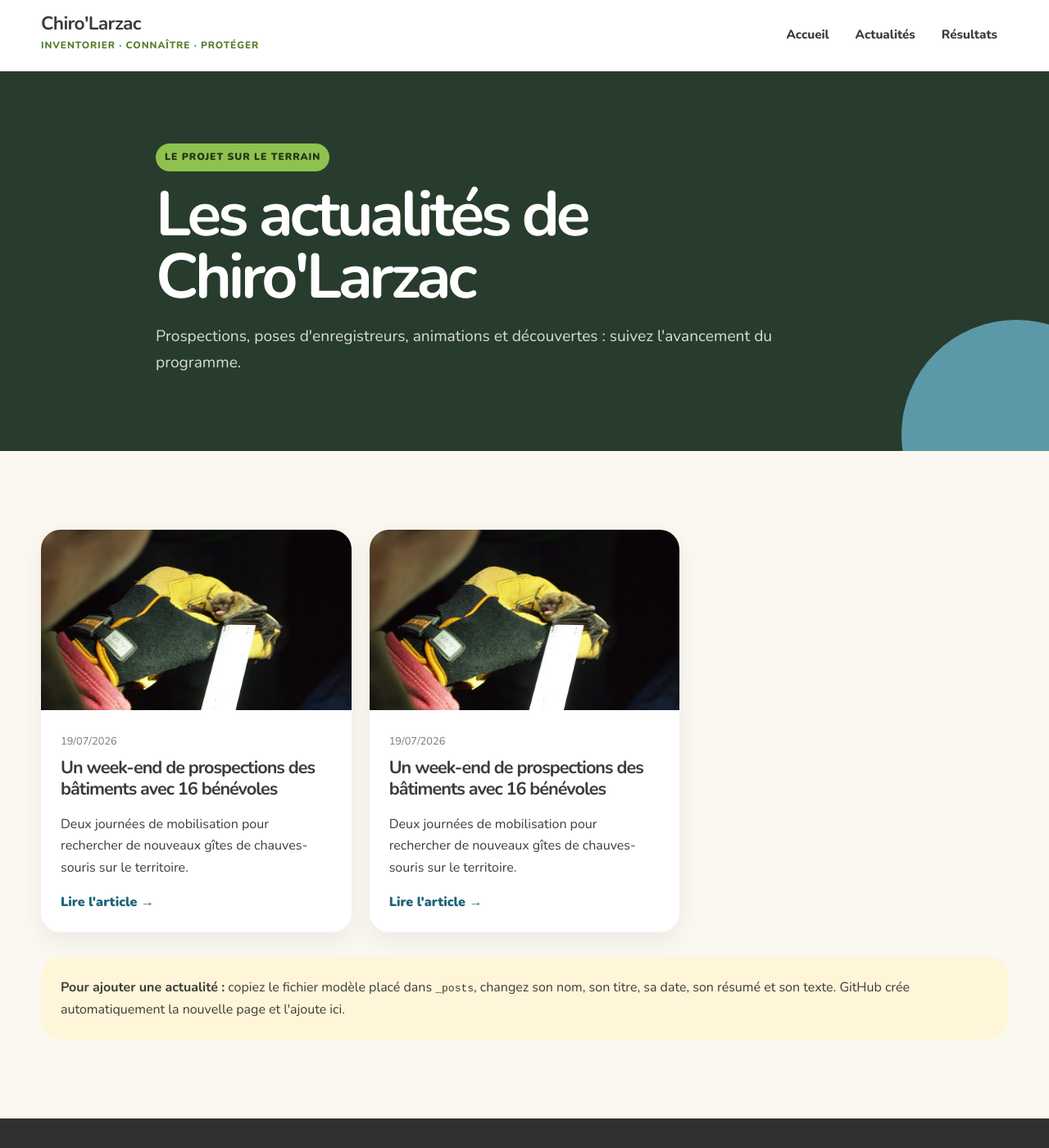
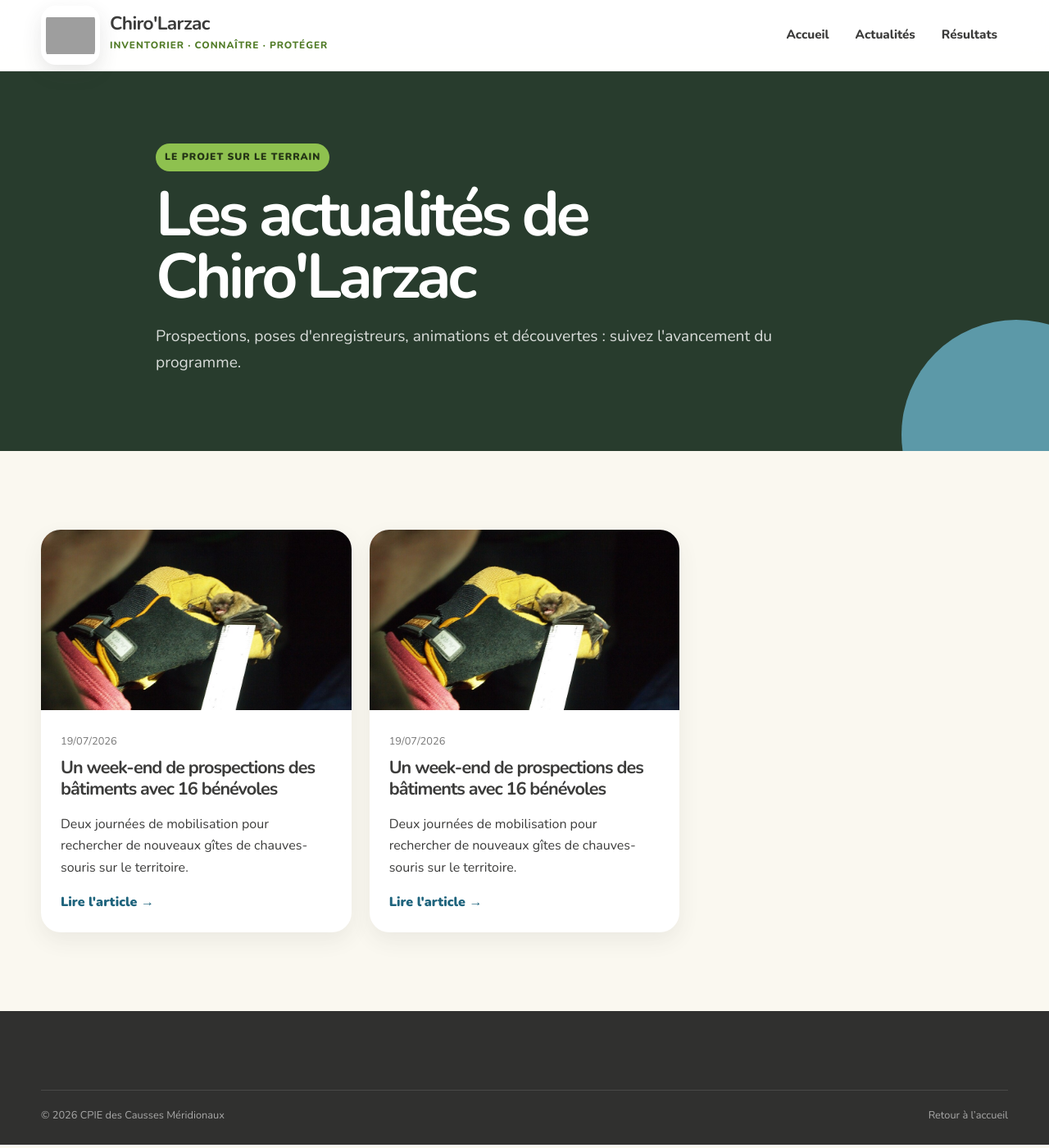
Before and after one commit to mathdaval-sys/Chiro-Larzac, a Jekyll site: the page built from actualites.html, in a window 1280 px wide and 1400 px high. Shown: the whole window at 82% size. Built offline with Jekyll 4.4.1, drawn with Linux system fonts in a browser that asks for light colours; grey boxes are pictures that could not be loaded.

Commit message:
Add files via upload

```diff
--- a/_layouts/default.html
+++ b/_layouts/default.html
@@ -1 +1 @@
-<!doctype html><html lang="fr"><head><meta charset="utf-8"><meta name="viewport" content="width=device-width,initial-scale=1"><title>{{ page.title }} — Chiro'Larzac</title><link rel="preconnect" href="https://fonts.googleapis.com"><link rel="preconnect" href="https://fonts.gstatic.com" crossorigin><link href="https://fonts.googleapis.com/css2?family=Nunito:wght@400;600;700;800;900&display=swap" rel="stylesheet"><link rel="stylesheet" href="{{ site.baseurl }}/styles.css"></head><body><header class="site-header"><div class="container header-inner"><a class="brand" href="{{ site.baseurl }}/index.html"><span class="brand-text"><strong>Chiro'Larzac</strong><span>Inventorier · connaître · protéger</span></span></a><nav class="main-nav"><a href="{{ site.baseurl }}/index.html">Accueil</a><a href="{{ site.baseurl }}/actualites.html">Actualités</a><a href="{{ site.baseurl }}/resultats.html">Résultats</a></nav><button class="menu-toggle" aria-label="Ouvrir le menu"><span></span><span></span><span></span></button></div></header>{{ content }}<footer class="site-footer"><div class="container"><div class="footer-bottom"><span>© 2026 CPIE des Causses Méridionaux</span><a href="{{ site.baseurl }}/index.html">Retour à l’accueil</a></div></div></footer><script src="{{ site.baseurl }}/script.js"></script></body></html>
+<!doctype html><html lang="fr"><head><meta charset="utf-8"><meta name="viewport" content="width=device-width,initial-scale=1"><title>{{ page.title }} — Chiro'Larzac</title><link rel="preconnect" href="https://fonts.googleapis.com"><link rel="preconnect" href="https://fonts.gstatic.com" crossorigin><link href="https://fonts.googleapis.com/css2?family=Nunito:wght@400;600;700;800;900&display=swap" rel="stylesheet"><link rel="stylesheet" href="{{ site.baseurl }}/styles.css?v=9.0"></head><body><header class="site-header"><div class="container header-inner"><a class="brand" href="{{ site.baseurl }}/index.html"><span class="brand-mark brand-mark-logo"><img src="{{ site.baseurl }}/assets/logo-chirolarzac.png" alt="Logo Chiro'Larzac"></span><span class="brand-text"><strong>Chiro'Larzac</strong><span>Inventorier · connaître · protéger</span></span></a><nav class="main-nav"><a href="{{ site.baseurl }}/index.html">Accueil</a><a href="{{ site.baseurl }}/actualites.html">Actualités</a><a href="{{ site.baseurl }}/resultats.html">Résultats</a></nav><button class="menu-toggle" aria-label="Ouvrir le menu"><span></span><span></span><span></span></button></div></header>{{ content }}<footer class="site-footer"><div class="container"><div class="footer-bottom"><span>© 2026 CPIE des Causses Méridionaux</span><a href="{{ site.baseurl }}/index.html">Retour à l’accueil</a></div></div></footer><script src="{{ site.baseurl }}/script.js?v=9.0"></script></body></html>
--- a/actualites.html
+++ b/actualites.html
@@ -2,4 +2,4 @@
 layout: default
 title: Actualités
 ---
-<main><section class="article-hero"><div class="container article-hero-content"><span class="tag">Le projet sur le terrain</span><h1>Les actualités de Chiro'Larzac</h1><p class="article-lead">Prospections, poses d'enregistreurs, animations et découvertes : suivez l'avancement du programme.</p></div></section><section class="section"><div class="container"><div class="news-list">{% for post in site.posts %}<article class="news-card">{% if post.image %}<a href="{{ site.baseurl }}{{ post.url }}"><img src="{{ site.baseurl }}{{ post.image }}" alt="{{ post.alt | default: post.title }}"></a>{% endif %}<div class="news-card-copy"><time datetime="{{ post.date | date_to_xmlschema }}">{{ post.date | date: "%d/%m/%Y" }}</time><h2><a href="{{ site.baseurl }}{{ post.url }}">{{ post.title }}</a></h2><p>{{ post.resume }}</p><a class="species-link" href="{{ site.baseurl }}{{ post.url }}">Lire l'article →</a></div></article>{% endfor %}</div><div class="admin-guide"><strong>Pour ajouter une actualité :</strong> copiez le fichier modèle placé dans <code>_posts</code>, changez son nom, son titre, sa date, son résumé et son texte. GitHub crée automatiquement la nouvelle page et l'ajoute ici.</div></div></section></main>
+<main><section class="article-hero"><div class="container article-hero-content"><span class="tag">Le projet sur le terrain</span><h1>Les actualités de Chiro'Larzac</h1><p class="article-lead">Prospections, poses d'enregistreurs, animations et découvertes : suivez l'avancement du programme.</p></div></section><section class="section"><div class="container"><div class="news-list">{% for post in site.posts %}<article class="news-card">{% if post.image %}<a href="{{ site.baseurl }}{{ post.url }}"><img src="{{ site.baseurl }}{{ post.image }}" alt="{{ post.alt | default: post.title }}"></a>{% endif %}<div class="news-card-copy"><time datetime="{{ post.date | date_to_xmlschema }}">{{ post.date | date: "%d/%m/%Y" }}</time><h2><a href="{{ site.baseurl }}{{ post.url }}">{{ post.title }}</a></h2><p>{{ post.resume }}</p><a class="species-link" href="{{ site.baseurl }}{{ post.url }}">Lire l'article →</a></div></article>{% endfor %}</div></div></section></main>
--- a/resultats.html
+++ b/resultats.html
@@ -1,12 +1,12 @@
 ---
 layout: null
 ---
-<!doctype html><html lang="fr"><head><meta charset="utf-8"><meta name="viewport" content="width=device-width,initial-scale=1"><meta name="description" content="Résultats actualisés du programme Chiro'Larzac."><title>Résultats — Chiro'Larzac</title><link rel="preconnect" href="https://fonts.googleapis.com"><link rel="preconnect" href="https://fonts.gstatic.com" crossorigin><link href="https://fonts.googleapis.com/css2?family=Nunito:wght@400;600;700;800;900&display=swap" rel="stylesheet"><link rel="stylesheet" href="styles.css?v=8.0"></head><body>
-<header class="site-header"><div class="container header-inner"><a class="brand" href="index.html"><span class="brand-mark" aria-hidden="true"><svg viewBox="0 0 64 64"><path fill="#8EC14F" d="M31.8 25.4c-4.2-7.3-12.6-11.6-22.4-9.7 2.4 2.7 3.8 5.3 4.2 7.8-4.8-.5-8.7.8-11.5 4.1 6.2.3 10.2 2.7 12.1 7.1-3.5 1.4-6.2 4.1-8.1 8.2 8.2-1.4 14.7.3 19.6 5.1 1.8-4.2 3.8-7.6 6.1-10.2 2.2 2.6 4.3 6 6.1 10.2 4.9-4.8 11.4-6.5 19.6-5.1-1.9-4.1-4.6-6.8-8.1-8.2 1.9-4.4 5.9-6.8 12.1-7.1-2.8-3.3-6.7-4.6-11.5-4.1.4-2.5 1.8-5.1 4.2-7.8-9.8-1.9-18.2 2.4-22.4 9.7Z"/><circle cx="32" cy="31" r="5" fill="#EFBB3D"/></svg></span><span class="brand-text"><strong>Chiro'Larzac</strong><span>Résultats du programme</span></span></a><nav class="main-nav"><a href="index.html">Accueil</a><a href="index.html#projet">Le projet</a><a href="index.html#inventaires">Les inventaires</a><a href="actualites.html">Actualités</a><a class="active" href="resultats.html">Résultats</a><a href="index.html#participer">Participer</a></nav><button class="menu-toggle" aria-label="Ouvrir le menu" aria-expanded="false"><span></span><span></span><span></span></button></div></header>
+<!doctype html><html lang="fr"><head><meta charset="utf-8"><meta name="viewport" content="width=device-width,initial-scale=1"><meta name="description" content="Résultats actualisés du programme Chiro'Larzac."><title>Résultats — Chiro'Larzac</title><link rel="preconnect" href="https://fonts.googleapis.com"><link rel="preconnect" href="https://fonts.gstatic.com" crossorigin><link href="https://fonts.googleapis.com/css2?family=Nunito:wght@400;600;700;800;900&display=swap" rel="stylesheet"><link rel="stylesheet" href="styles.css?v=9.0"></head><body>
+<header class="site-header"><div class="container header-inner"><a class="brand" href="index.html" aria-label="Accueil Chiro'Larzac"><span class="brand-mark brand-mark-logo"><img src="assets/logo-chirolarzac.png" alt="Logo Chiro'Larzac"></span><span class="brand-text"><strong>Chiro'Larzac</strong><span>Résultats du programme</span></span></a><nav class="main-nav"><a href="index.html">Accueil</a><a href="index.html#projet">Le projet</a><a href="index.html#inventaires">Les inventaires</a><a href="actualites.html">Actualités</a><a class="active" href="resultats.html">Résultats</a><a href="index.html#participer">Participer</a></nav><button class="menu-toggle" aria-label="Ouvrir le menu" aria-expanded="false"><span></span><span></span><span></span></button></div></header>
 <main><section class="article-hero results-hero"><div class="container article-hero-content"><div class="breadcrumb"><a href="index.html">Accueil</a> / Résultats</div><span class="tag">État actuel des connaissances</span><h1>Les résultats de Chiro'Larzac</h1><p class="article-lead">Les données présentées correspondent à l'état actuel des connaissances. Elles seront complétées et actualisées régulièrement à mesure de l'avancement du programme.</p></div></section>
 <section class="section-sm"><div class="container update-notice"><div><strong>Une carte évolutive</strong><p>Les couleurs servent uniquement à distinguer les communes entre elles. Cliquez sur une commune pour consulter le récapitulatif des données actuellement disponibles.</p></div><span id="global-update">Dernière mise à jour : non renseignée</span></div></section>
 <section class="section section-blue" id="carte"><div class="container container-map-large"><div class="section-header"><span class="kicker">Résultats par commune</span><h2>La carte des communes</h2><p>Passez la souris sur une commune pour la mettre en évidence et cliquez pour afficher son récapitulatif.</p></div>
 <div class="map-layout map-layout-simple"><div class="map-card"><div id="territory-map" class="territory-map static-territory-map" role="img" aria-label="Carte des communes du programme Chiro'Larzac"></div></div>
 <aside class="map-panel"><span class="kicker">Commune sélectionnée</span><h3 id="map-name">Choisissez une commune</h3><p class="map-sub" id="map-date">Cliquez directement sur une commune ou sur son nom.</p><div class="map-data"><div class="map-data-row"><span>Espèces recensées</span><strong id="map-species">—</strong></div><div class="map-data-row"><span>Gîtes connus</span><strong id="map-roosts">—</strong></div><div class="map-data-row"><span>Individus observés en gîte</span><strong id="map-bats">—</strong></div><div class="map-data-row"><span>Bâtiments prospectés</span><strong id="map-buildings">—</strong></div><div class="map-data-row"><span>Cavités prospectées</span><strong id="map-caves">—</strong></div><div class="map-data-row"><span>Nuits acoustiques</span><strong id="map-nights">—</strong></div></div></aside></div></div></section>
 <section class="section section-white" id="especes"><div class="container"><div class="section-header"><span class="kicker">Faune du territoire</span><h2>Les espèces connues</h2><p>Découvrez les espèces recensées sur le territoire et accédez à leur monographie détaillée.</p></div><div id="species-grid" class="species-grid"></div></div></section></main>
-<footer class="site-footer"><div class="container"><div class="footer-grid"><div class="footer-brand"><img src="assets/partenaires/logo-cpie-officiel.png" alt="CPIE des Causses Méridionaux"><div><strong>Chiro'Larzac</strong><br><span style="color:rgba(255,255,255,.7)">Un programme porté par le CPIE des Causses Méridionaux</span></div></div><div><h4>Navigation</h4><div class="footer-links"><a href="index.html">Accueil</a><a href="actualites.html">Actualités</a><a href="resultats.html">Résultats</a></div></div><div><h4>Contact</h4><div class="footer-links"><a href="mailto:contact@cpie-causses.org">contact@cpie-causses.org</a></div></div></div><div class="footer-bottom"><span>© 2026 CPIE des Causses Méridionaux</span><span>Données régulièrement actualisées.</span></div></div></footer><script src="script.js?v=8.0"></script></body></html>
+<footer class="site-footer"><div class="container"><div class="footer-grid"><div class="footer-brand footer-brand-project"><img src="assets/logo-chirolarzac.png" alt="Logo Chiro'Larzac"><div><strong>Chiro'Larzac</strong><br><span style="color:rgba(255,255,255,.7)">Un programme porté par le CPIE des Causses Méridionaux</span></div></div></div><div><h4>Navigation</h4><div class="footer-links"><a href="index.html">Accueil</a><a href="actualites.html">Actualités</a><a href="resultats.html">Résultats</a></div></div><div><h4>Contact</h4><div class="footer-links"><a href="mailto:contact@cpie-causses.org">contact@cpie-causses.org</a></div></div></div><div class="footer-bottom"><span>© 2026 CPIE des Causses Méridionaux</span><span>Données régulièrement actualisées.</span></div></div></footer><script src="script.js?v=9.0"></script></body></html>
--- a/styles.css
+++ b/styles.css
@@ -481,3 +481,33 @@ button { font: inherit; }
   .container-map-large .static-territory-map{overflow-x:auto;padding:12px 8px;}
   .container-map-large .static-territory-map svg{min-width:900px;}
 }
+
+
+/* Logo Chiro'Larzac */
+.brand-mark-logo {
+  width: 72px;
+  height: 72px;
+  padding: 6px;
+  border-radius: 18px;
+  background: #fff;
+  box-shadow: 0 10px 24px rgba(60,60,59,.12);
+}
+.brand-mark-logo img {
+  width: 100%;
+  height: 100%;
+  object-fit: contain;
+  border-radius: 12px;
+}
+.footer-brand-project img {
+  width: 96px;
+  height: 96px;
+  object-fit: contain;
+  background: #fff;
+  border-radius: 20px;
+  padding: 6px;
+}
+@media (max-width:760px){
+  .brand-mark-logo { width: 58px; height: 58px; padding: 4px; border-radius: 14px; }
+  .brand-text strong { font-size: 1.22rem; }
+  .brand-text span { font-size: .66rem; }
+}
```
Also changed, not shown: ancienne-actualite.html (+4 -4 lines), index.html (+4 -6 lines), 1 other file.
